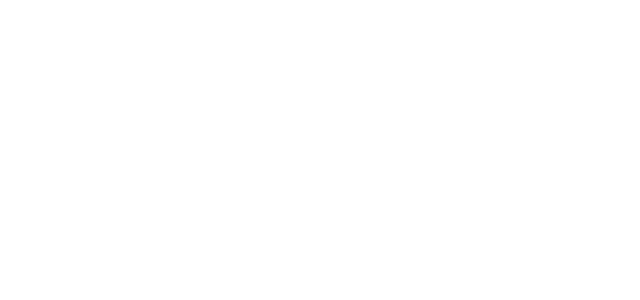
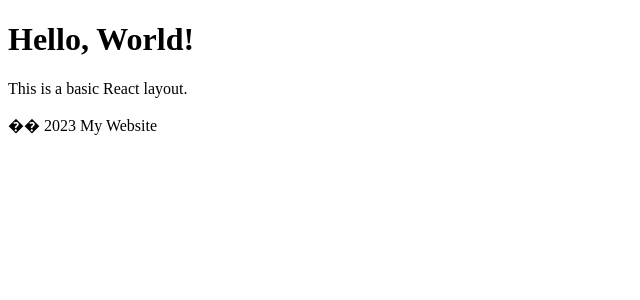
Before and after one commit to IulianBotnari/react-boolflix, a React (Vite) app: page / in a window 1280 px wide. Shown: the top 300 px of the page, without its empty margins (0-640 px from the left). Built offline with nearby package versions, Linux system fonts and the light colour scheme.

Commit message:
Add Layout component

```diff
--- a/package.json
+++ b/package.json
@@ -14,7 +14,8 @@
     "bootstrap": "^5.3.3",
     "bootstrap-icons": "^1.11.3",
     "react": "^18.3.1",
-    "react-dom": "^18.3.1"
+    "react-dom": "^18.3.1",
+    "react-router": "^7.0.1"
   },
   "devDependencies": {
     "@eslint/js": "^9.15.0",
--- a/src/App.jsx
+++ b/src/App.jsx
@@ -1,12 +1,27 @@
 import { useState } from 'react'
+import { BrowserRouter, Routes, Route } from 'react-router'
+import './App.css'
+import Layout from './Components/Layout'
+import { GlobalContext } from './Context/GlobalContext'
 
-import './App.css'
 
 function App() {
-  const [count, setCount] = useState(0)
+
 
   return (
     <>
+      <GlobalContext value={{}}>
+        <BrowserRouter>
+          <Routes>
+            <Route path="/" element={<Layout />}>
+
+            </Route>
+
+
+          </Routes>
+
+        </BrowserRouter>
+      </GlobalContext>
 
     </>
   )
--- /dev/null
+++ b/src/Components/Layout.jsx
@@ -0,0 +1,36 @@
+import React, { Outlet } from "react";
+
+
+
+export default function Layout() {
+
+
+
+
+
+    return (
+
+        <>
+            <header>
+                <h1>Hello, World!</h1>
+                <p>This is a basic React layout.</p>
+            </header>
+
+
+            <main>
+
+            </main>
+
+
+
+            <footer>
+                <p>�� 2023 My Website</p>
+            </footer>
+
+
+
+
+
+        </>
+    )
+}
```
Also changed, not shown: 1 other file (tests, documents, lock files or other folders).
